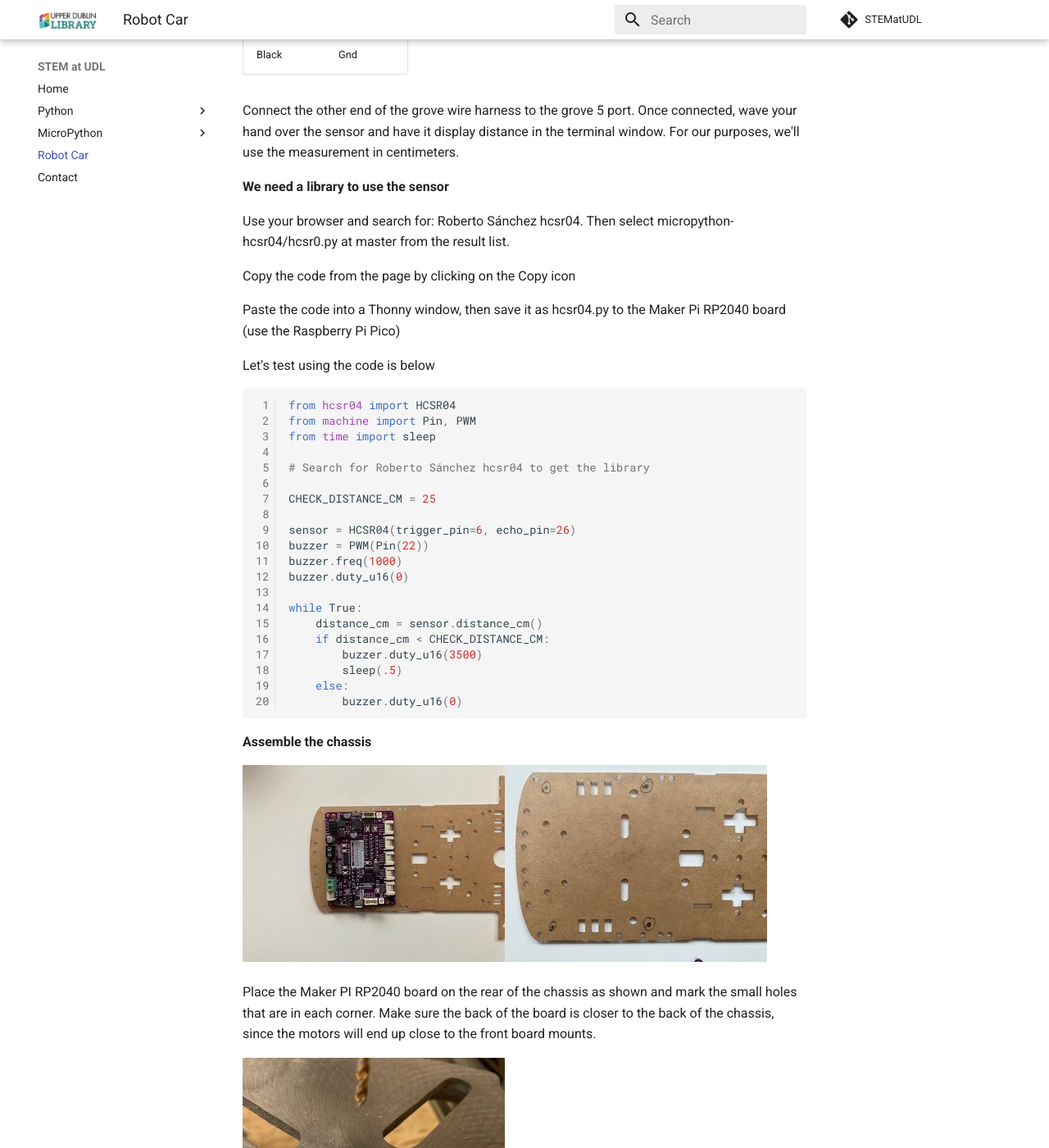
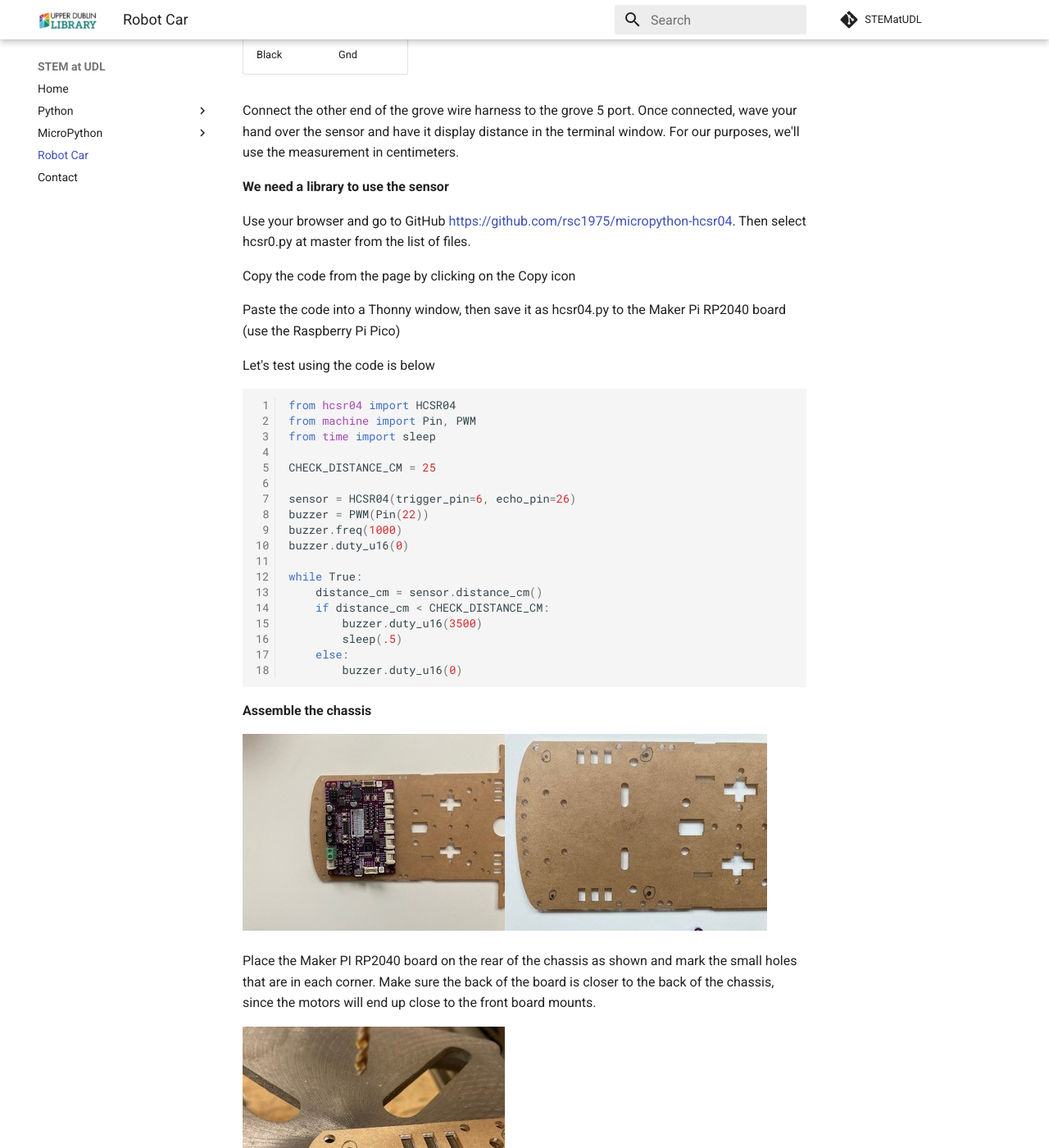
Before and after one commit to jetannenbaum/STEMatUDL, an MkDocs documentation site: the page built from docs/robotCar/makerPiRP2040Bot.md, in a window 1280 px wide and 1400 px high, scrolled down 5350 px. Shown: the whole window at 82% size. Built offline with MkDocs 1.6.1 and Material for MkDocs 9.7.7, drawn with Linux system fonts in a browser that asks for light colours; comment, search, counter and statistics services are not loaded.

Commit message:
Save updates to robot code

```diff
--- a/docs/robotCar/makerPiRP2040Bot.md
+++ b/docs/robotCar/makerPiRP2040Bot.md
@@ -120,7 +120,7 @@ Connect the other end of the grove wire harness to the grove 5 port.  Once conne
 
 **We need a library to use the sensor**
 
-Use your browser and search for: Roberto Sánchez hcsr04. Then select micropython-hcsr04/hcsr0.py at master from the result list.
+Use your browser and go to GitHub [https://github.com/rsc1975/micropython-hcsr04](https://github.com/rsc1975/micropython-hcsr04). Then select hcsr0.py at master from the list of files.
 
 Copy the code from the page by clicking on the Copy icon
 
@@ -132,8 +132,6 @@ Let's test using the code is below
 from hcsr04 import HCSR04
 from machine import Pin, PWM
 from time import sleep
-
-# Search for Roberto Sánchez hcsr04 to get the library
 
 CHECK_DISTANCE_CM = 25
 
```
